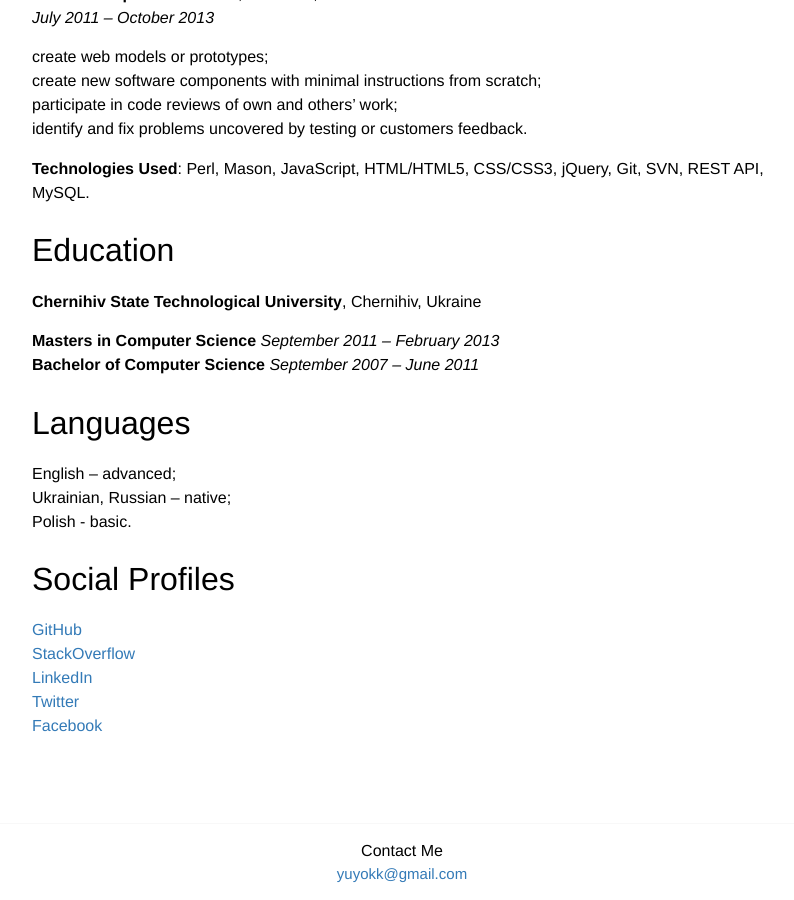
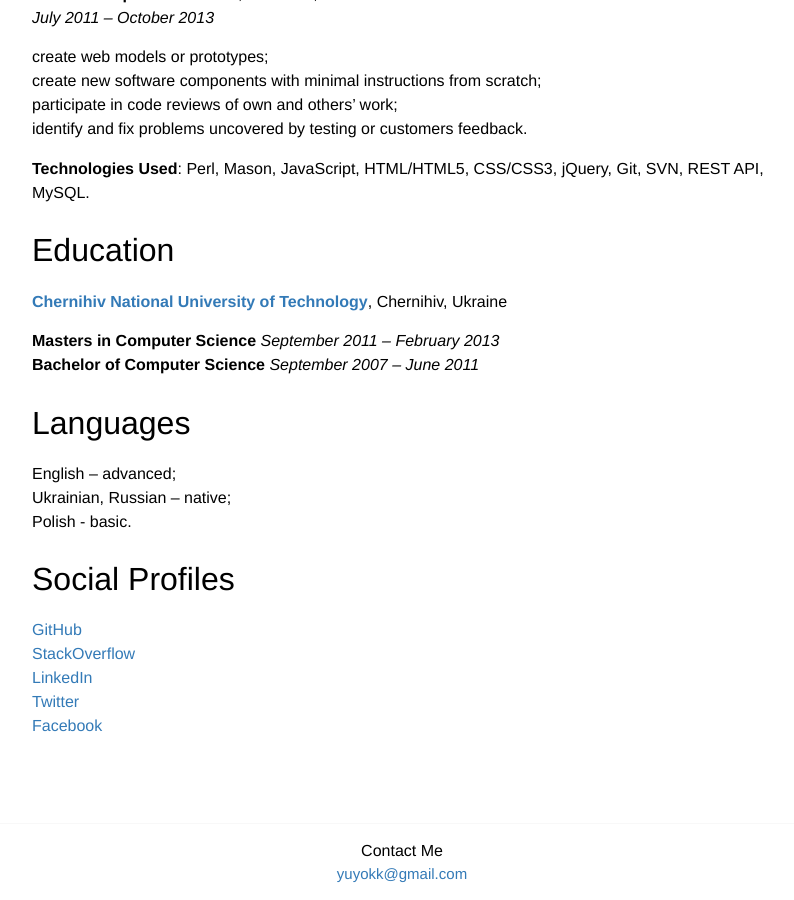
Before and after one commit to yuyokk/yuyokk.github.io, a Jekyll site: the page built from resume.md, in a window 1280 px wide and 900 px high, scrolled down 1970 px. Shown: the whole window, without its empty margins (238-1032 px from the left). Built offline with Jekyll 4.4.1, drawn with Linux system fonts in a browser that asks for light colours.

Commit message:
Update resume.md

```diff
--- a/resume.md
+++ b/resume.md
@@ -95,7 +95,7 @@ _July 2011 – October 2013_
 
 # Education
 
-**Chernihiv State Technological University**, Chernihiv, Ukraine
+**<a href="http://en.stu.cn.ua/" target="_blank">Chernihiv National University of Technology</a>**, Chernihiv, Ukraine
 
 + **Masters in Computer Science** _September 2011 – February 2013_
 + **Bachelor of Computer Science** _September 2007 – June 2011_
```
